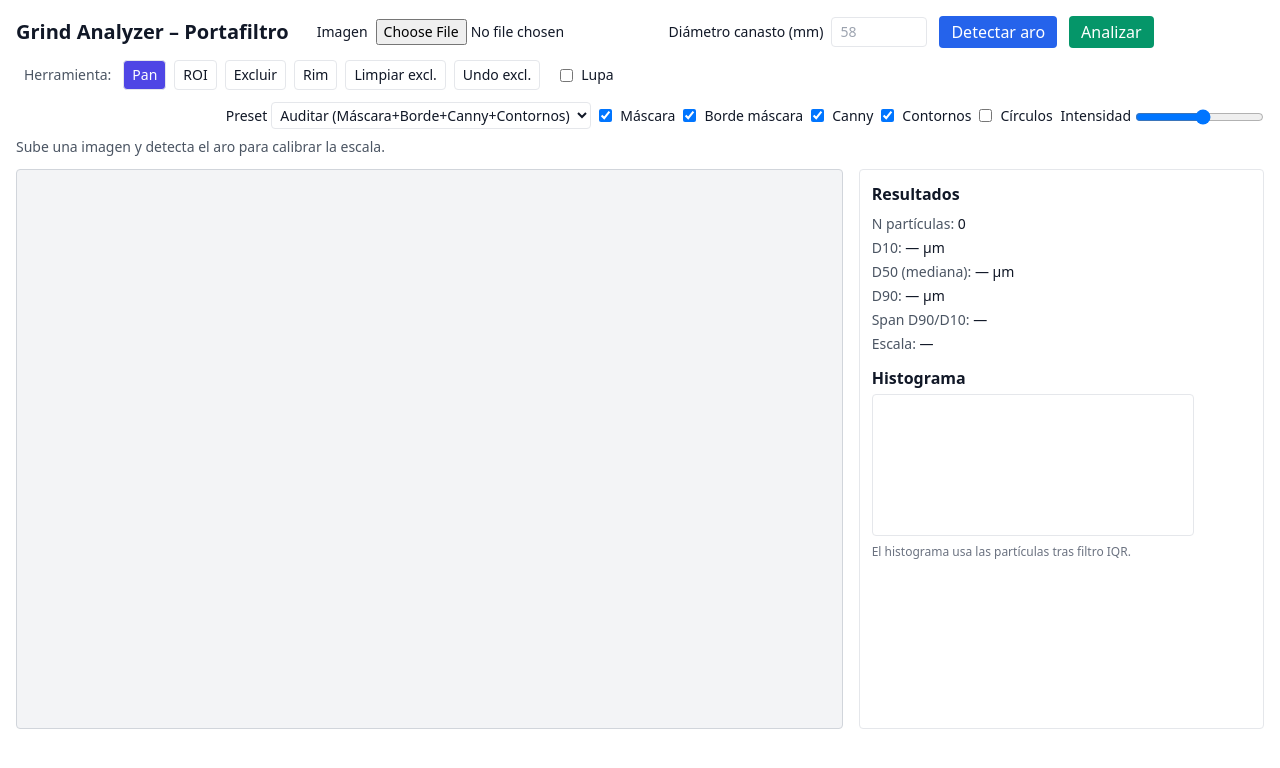
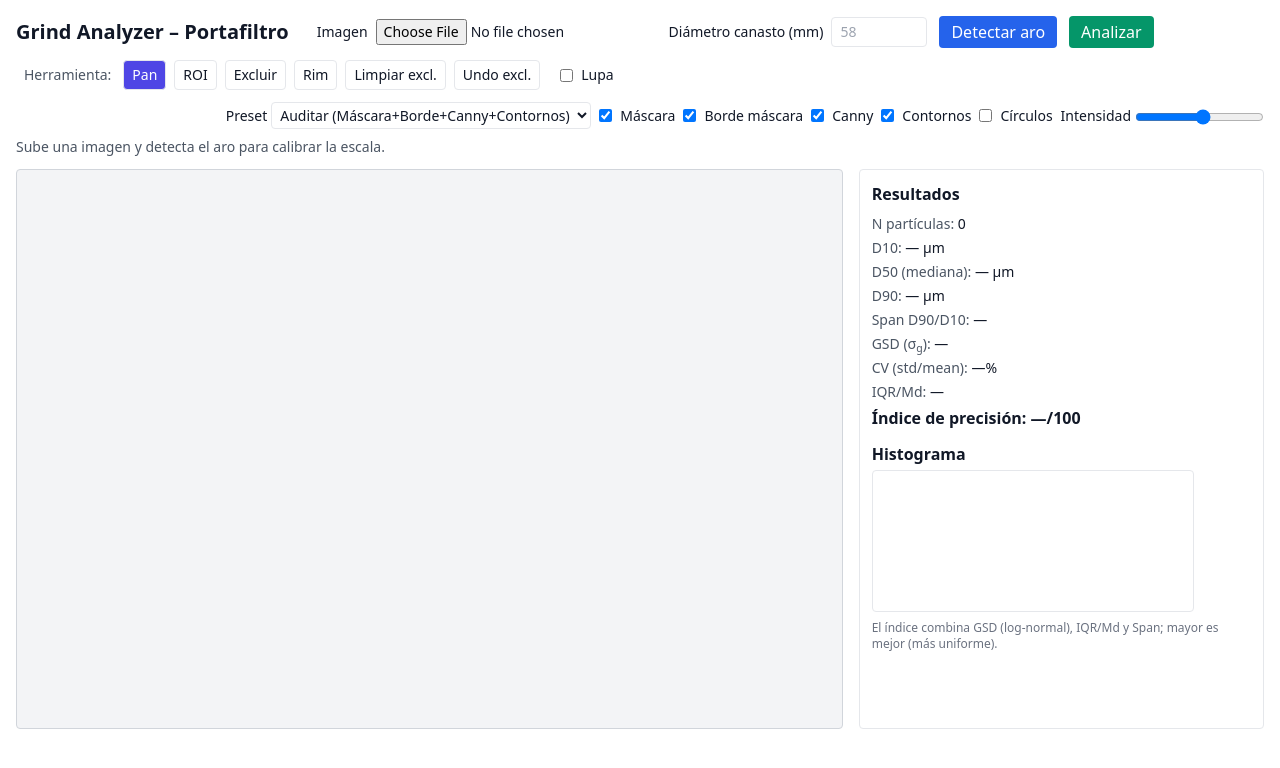
Before and after one commit to Jafrancisco15/GrindAnalyzer, a React (Vite) app: page / in a window 1280 px wide. Shown: the top 768 px of the page. Built offline with nearby package versions, Linux system fonts and the light colour scheme.

Commit message:
Update App.jsx

```diff
--- a/src/App.jsx
+++ b/src/App.jsx
@@ -2,8 +2,8 @@ import React, { useEffect, useLayoutEffect, useRef, useState } from "react";
 
 /**
  * Grind Analyzer – Portafiltro (paleta clara)
- * - ROI (área de estudio) y Exclusiones (añadir / borrar última / limpiar)
- * - Panel de Resultados + Histograma
+ * - ROI (área de estudio) y Exclusiones (añadir / borrar / limpiar)
+ * - Panel de Resultados + Histograma + Índice de precisión (0–100)
  * - Overlays opcionales (Máscara, Borde de máscara, Canny, Contornos, Círculos)
  * - Fix CLAHE (uso correcto o fallback equalizeHist)
  * - Fix passive listeners (wheel/touch con {passive:false})
@@ -20,7 +20,7 @@ export default function App() {
   const imgRef = useRef(null);
 
   // Analysis state
-  const [sizes, setSizes] = useState([]);               // µm
+  const [sizes, setSizes] = useState([]);               // µm (filtradas por IQR)
   const [particles, setParticles] = useState([]);       // [{cx,cy,r_px,r_um}]
   const [contoursPoly, setContoursPoly] = useState([]); // [{pts, accepted, cx, cy, d_um, ...}]
 
@@ -62,8 +62,12 @@ export default function App() {
   // Viz gate básico
   const [viz, setViz] = useState("mask");
 
-  // Results
-  const [results, setResults] = useState({ N: 0, d10: 0, d50: 0, d90: 0, span: 0 });
+  // Results + precisión
+  const [results, setResults] = useState({
+    N: 0, d10: 0, d50: 0, d90: 0, span: 0,
+    gsd: 0, cv: 0, iqrMd: 0, // métricas base
+    precision: 0             // 0–100
+  });
 
   // Status
   const [status, setStatus] = useState("Sube una imagen y detecta el aro para calibrar la escala.");
@@ -227,14 +231,12 @@ export default function App() {
     }
 
     if (mode === "rim" && rim) {
-      // click cerca del centro mueve; click cerca del borde ajusta r
       const dc = Math.hypot(im.x - rim.cx, im.y - rim.cy);
       const edge = Math.abs(dc - rim.r) < 12 ? "edge" : "center";
       drag.current = { active: true, lastX: im.x, lastY: im.y, rimMode: edge };
       return;
     }
 
-    // pan o lens
     drag.current = { active: true, lastX: e.clientX, lastY: e.clientY };
     if (lensEnabled) {
       lens.current.visible = true;
@@ -250,9 +252,7 @@ export default function App() {
 
     if (drawBox.current && (mode === "roi" || mode === "exclude")) {
       const r = normRect(drawBox.current.x, drawBox.current.y, im.x, im.y);
-      drawBox.current = r;
-      draw();
-      return;
+      drawBox.current = r; draw(); return;
     }
 
     if (drag.current.active && mode === "rim" && rim) {
@@ -262,8 +262,7 @@ export default function App() {
         const newR = Math.max(5, Math.hypot(im.x - rim.cx, im.y - rim.cy));
         setRim(r => ({ ...r, r: newR }));
       }
-      draw();
-      return;
+      draw(); return;
     }
 
     if (drag.current.active && mode === "pan") {
@@ -285,8 +284,7 @@ export default function App() {
         if (mode === "roi") setRoi(r);
         else setExcls(prev => [...prev, r]);
       }
-      draw();
-      return;
+      draw(); return;
     }
 
     drag.current.active = false;
@@ -328,7 +326,8 @@ export default function App() {
       imgRef.current = im; setImg(im);
       setRim(null); setRoi(null); setExcls([]);
       setMaskOverlay(null); setEdgesOverlay(null); setBoundaryOverlay(null);
-      setParticles([]); setContoursPoly([]); setSizes([]); setResults({ N: 0, d10: 0, d50: 0, d90: 0, span: 0 });
+      setParticles([]); setContoursPoly([]); setSizes([]);
+      setResults({ N: 0, d10: 0, d50: 0, d90: 0, span: 0, gsd: 0, cv: 0, iqrMd: 0, precision: 0 });
       setStatus("Imagen cargada. Detecta el aro para calibrar la escala.");
       fitView(); draw(); URL.revokeObjectURL(url);
     };
@@ -514,13 +513,21 @@ export default function App() {
         d50 = quantile(sorted, 0.5); d10 = quantile(sorted, 0.1); d90 = quantile(sorted, 0.9);
         span = d10 > 0 ? d90 / d10 : 0;
       }
-      setResults({ N, d10, d50, d90, span });
+
+      // === Precisión ===
+      const prec = computePrecisionMetrics(filtered, { d10, d50, d90, span });
+
+      setResults({
+        N, d10, d50, d90, span,
+        gsd: prec.gsd, cv: prec.cv, iqrMd: prec.iqrMd,
+        precision: prec.score
+      });
 
       setViz("mask"); setShowOverlays(true);
       setShowMask(true); setShowBoundary(true); setShowEdges(true); setShowContours(true); setShowCircles(false);
 
       setStatus(N
-        ? `Listo. N=${N} | D50=${d50.toFixed(1)} µm`
+        ? `Listo. N=${N} | D50=${d50.toFixed(1)} µm | Índice de precisión=${prec.score.toFixed(0)}/100`
         : "No se detectaron partículas claras. Ajusta ROI/Exclusiones, enfoque/contraste.");
 
       // cleanup
@@ -531,7 +538,7 @@ export default function App() {
     } catch (err) { console.error(err); setStatus("Error en el análisis."); }
   }
 
-  // -------- Utils: IQR / quantile --------
+  // -------- Utils: IQR / quantile / precision --------
   function iqrFilter(arr) {
     if (!arr?.length) return [];
     const a = [...arr].sort((x, y) => x - y);
@@ -546,6 +553,45 @@ export default function App() {
       ? sortedAsc[base] + rest * (sortedAsc[base + 1] - sortedAsc[base])
       : sortedAsc[base];
   }
+  function stdDev(a) {
+    if (!a?.length) return 0;
+    const n = a.length;
+    const mean = a.reduce((s,v)=>s+v,0) / n;
+    const varsum = a.reduce((s,v)=>s + (v-mean)*(v-mean), 0) / n; // poblacional
+    return Math.sqrt(varsum);
+  }
+  function computePrecisionMetrics(data, qs) {
+    const arr = (data || []).filter(v => v > 0);
+    if (!arr.length) return { score: 0, gsd: 0, cv: 0, iqrMd: 0 };
+
+    // cuantiles si no vienen
+    const sorted = [...arr].sort((a,b)=>a-b);
+    const d10 = qs?.d10 ?? quantile(sorted, 0.1);
+    const d50 = qs?.d50 ?? quantile(sorted, 0.5);
+    const d90 = qs?.d90 ?? quantile(sorted, 0.9);
+    const span = qs?.span ?? (d10>0 ? d90/d10 : 0);
+
+    // métricas base
+    const mean = arr.reduce((s,v)=>s+v,0)/arr.length;
+    const sd = stdDev(arr);
+    const cv = mean>0 ? sd/mean : 0;
+
+    const q1 = quantile(sorted, 0.25), q3 = quantile(sorted, 0.75);
+    const iqrMd = d50>0 ? (q3 - q1)/d50 : 0;
+
+    const logs = arr.map(v=>Math.log(v));
+    const sdLog = stdDev(logs);
+    const gsd = Math.exp(sdLog); // 1.0 = idealmente monodisperso
+
+    // componentes → [0,1], mayor = mejor
+    const s1 = clamp01((2.0 - Math.min(gsd, 2.0)) / (2.0 - 1.0));   // GSD: 1→1, 2→0
+    const s2 = clamp01(1 - (iqrMd / 0.8));                           // IQR/Md: 0.8→0
+    const s3 = clamp01(1 - ((Math.max(span,1) - 1) / 3));            // span 4→0
+
+    const score = Math.round(100 * (0.5*s1 + 0.3*s2 + 0.2*s3));
+    return { score, gsd, cv, iqrMd };
+  }
+  function clamp01(x){ return Math.max(0, Math.min(1, x)); }
 
   // -------- Histograma simple (sin libs) --------
   const histRef = useRef(null);
@@ -640,16 +686,8 @@ export default function App() {
           <ToolBtn label="ROI" active={mode==='roi'} onClick={()=>setMode('roi')} />
           <ToolBtn label="Excluir" active={mode==='exclude'} onClick={()=>setMode('exclude')} />
           <ToolBtn label="Rim" active={mode==='rim'} onClick={()=>setMode('rim')} />
-          <button
-            onClick={()=> setExcls([])}
-            className="px-2 py-1 rounded border text-sm"
-            title="Limpiar exclusiones"
-          >Limpiar excl.</button>
-          <button
-            onClick={()=> setExcls(prev => prev.slice(0,-1))}
-            className="px-2 py-1 rounded border text-sm"
-            title="Borrar última exclusión"
-          >Undo excl.</button>
+          <button onClick={()=> setExcls([])} className="px-2 py-1 rounded border text-sm" title="Limpiar exclusiones">Limpiar excl.</button>
+          <button onClick={()=> setExcls(prev => prev.slice(0,-1))} className="px-2 py-1 rounded border text-sm" title="Borrar última exclusión">Undo excl.</button>
         </div>
 
         {/* Lupa */}
@@ -733,12 +771,19 @@ export default function App() {
             <li><span className="text-gray-600">D50 (mediana):</span> {results.N ? results.d50.toFixed(1) : "—"} µm</li>
             <li><span className="text-gray-600">D90:</span> {results.N ? results.d90.toFixed(1) : "—"} µm</li>
             <li><span className="text-gray-600">Span D90/D10:</span> {results.N && results.d10>0 ? (results.span).toFixed(2) : "—"}</li>
-            <li><span className="text-gray-600">Escala:</span> {umPerPx ? `${umPerPx.toFixed(1)} µm/px` : "—"}</li>
+            <li className="mt-2"><span className="text-gray-600">GSD (σ<sub>g</sub>):</span> {results.N ? results.gsd.toFixed(3) : "—"}</li>
+            <li><span className="text-gray-600">CV (std/mean):</span> {results.N ? (results.cv*100).toFixed(1) : "—"}%</li>
+            <li><span className="text-gray-600">IQR/Md:</span> {results.N ? results.iqrMd.toFixed(3) : "—"}</li>
+            <li className="text-base font-semibold mt-1">
+              Índice de precisión: {results.N ? Math.round(results.precision) : "—"}/100
+            </li>
           </ul>
 
           <h3 className="font-semibold mt-3 mb-1">Histograma</h3>
           <canvas ref={histRef} width={320} height={140} className="border rounded bg-white" />
-          <p className="text-xs text-gray-500 mt-2">El histograma usa las partículas tras filtro IQR.</p>
+          <p className="text-xs text-gray-500 mt-2">
+            El índice combina GSD (log-normal), IQR/Md y Span; mayor es mejor (más uniforme).
+          </p>
         </div>
       </div>
     </div>
```
